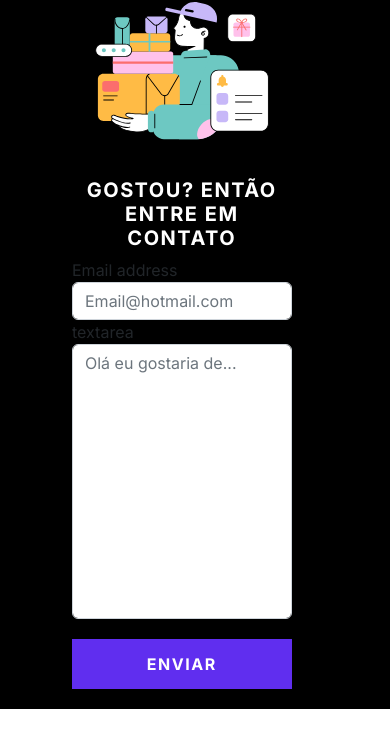
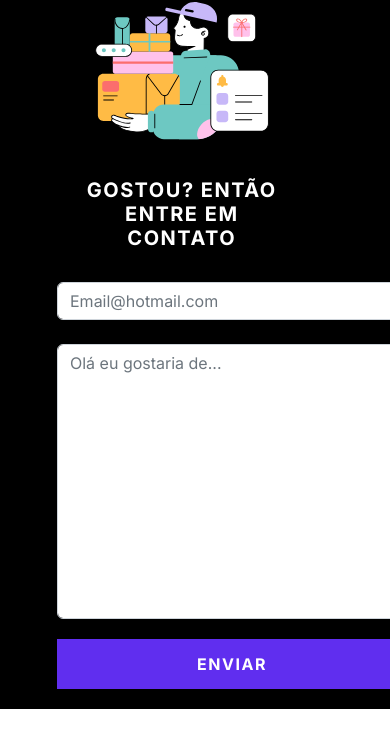
Before and after one commit to PatKat20/PatKat20.github.io, a plain HTML site: page index.html in a window 390 px wide. Shown: the part 6034-6770 px from the top of the page. Drawn offline with nearby package versions, Linux system fonts and the light colour scheme; files whose address does not match are found by name.

Commit message:
Ajusta formulario mobile v

```diff
--- a/assets/css/style.css
+++ b/assets/css/style.css
@@ -437,8 +437,8 @@ ul {
 
 @media screen and (max-width:455px) {
 
-    .label{
-        text-align:center;
+    .label {
+        text-align: center;
     }
 
     .hero-area-rect {
@@ -449,6 +449,9 @@ ul {
 
     .programming-guy-img {
         display: none;
+        width: 0;
+        height: 0;
+        overflow: hidden;
     }
 
     .hero-area-content {
@@ -458,8 +461,15 @@ ul {
         align-items: center;
     }
 
+    .contato-content input,
+    #textArea,
+    .contato-content button {
+        width: 350px;
+        margin-left: -15px;
+    }
 
-    .card-area{
+
+    .card-area {
         justify-content: center;
     }
 }
--- a/index.html
+++ b/index.html
@@ -149,12 +149,12 @@
                 <form action="" method="post" class="col-lg-5 col-md-6">
                     <h3 class="form-title">Gostou? então entre em contato</h3>
                     <div class="form-group">
-                        <label for="exampleFormControlInput1">Email address</label>
+                        <label for="exampleFormControlInput1"></label>
                         <input type="email" class="form-control" id="exampleFormControlInput1"
                             placeholder="Email@hotmail.com">
                     </div>
                     <div class="form-group">
-                        <label for="textArea">textarea</label>
+                        <label for="textArea"></label>
                         <textarea class="form-control" id="textArea" rows="3" style="resize: none; height:275px;"
                             placeholder="Olá eu gostaria de..."></textarea>
                     </div>
```
